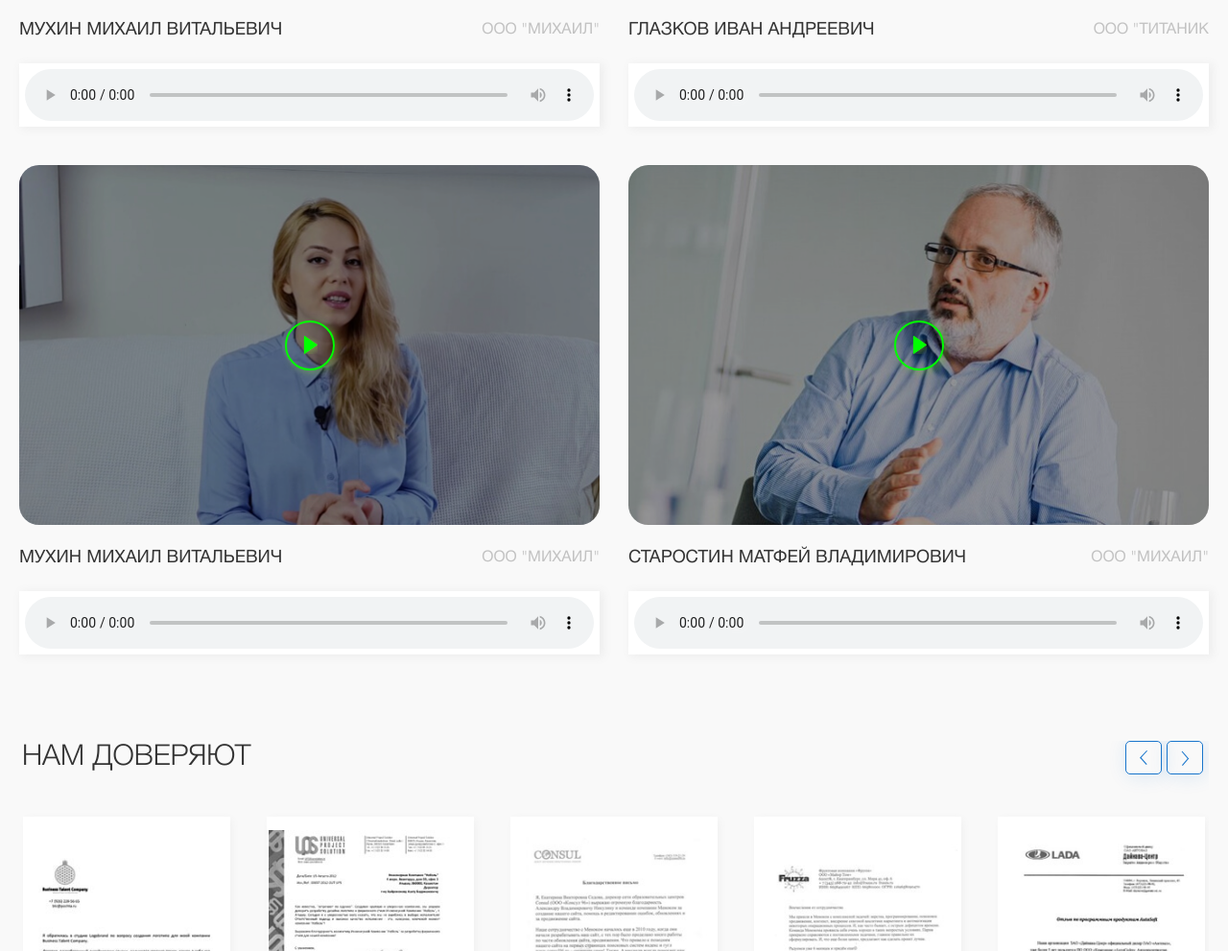
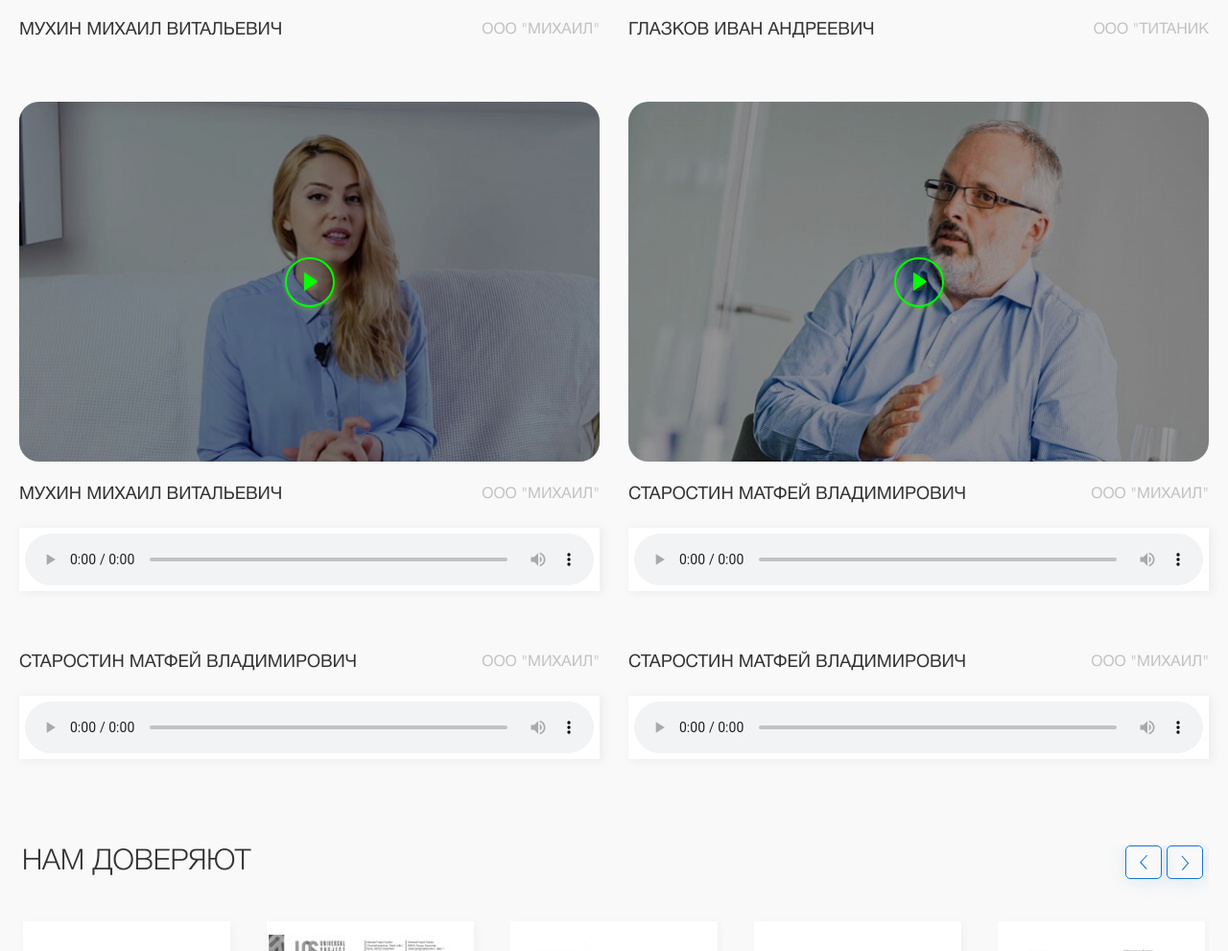
Before and after one commit to Cactusx09/ledek, a plain HTML site: page index.html in a window 1280 px wide. Shown: the part 6260-7251 px from the top of the page at 96% size. Drawn offline with nearby package versions, Linux system fonts and the light colour scheme; files whose address does not match are found by name.

Commit message:
edit reviews markup

```diff
--- a/index.html
+++ b/index.html
@@ -407,24 +407,12 @@
 							<a class="s_reviews__item_img" style="background-image: url('images/reviews/1.jpg')" href="https://youtu.be/y64ScHCagLU" data-tilt data-tilt-perspective="3000"><i><svg xmlns="http://www.w3.org/2000/svg" width="15" height="19"><path filter="url(#Filter_1)" d="M14.6 9L1.6 0.1C1.5 0 1.3 0 1.1 0 1 0.1 0.9 0.3 0.9 0.4L0.9 18.4C0.9 18.5 1 18.7 1.1 18.8 1.2 18.8 1.3 18.8 1.4 18.8 1.4 18.8 1.5 18.8 1.6 18.7L14.6 9.8C14.7 9.7 14.8 9.6 14.8 9.4 14.8 9.3 14.7 9.1 14.6 9Z" fill="rgb(0, 255, 0)"/></svg></i></a>
 						</div>
 						<h3><span>Мухин Михаил Витальевич</span><small>OOO "Михаил"</small></h3>
-						<div class="s_reviews__item_audio">
-							<audio controls controlsList="nodownload">
-								<source src="audio/1.ogg" type="audio/ogg">
-								Ваш браузер не поддерживает аудио
-							</audio>
-						</div>
 					</div>
 					<div class="s_reviews__item">
 						<div class="s_reviews__item_imgWrap">
 							<a class="s_reviews__item_img" data-tilt data-tilt-perspective="3000" style="background-image: url('images/reviews/2.jpg')" href="https://youtu.be/y64ScHCagLU"><i><svg xmlns="http://www.w3.org/2000/svg" width="15" height="19"><path filter="url(#Filter_1)" d="M14.6 9L1.6 0.1C1.5 0 1.3 0 1.1 0 1 0.1 0.9 0.3 0.9 0.4L0.9 18.4C0.9 18.5 1 18.7 1.1 18.8 1.2 18.8 1.3 18.8 1.4 18.8 1.4 18.8 1.5 18.8 1.6 18.7L14.6 9.8C14.7 9.7 14.8 9.6 14.8 9.4 14.8 9.3 14.7 9.1 14.6 9Z" fill="rgb(0, 255, 0)"/></svg></i></a>
 						</div>
 						<h3><span>Глазков Иван Андреевич</span><small>OOO "Титаник</small></h3>
-						<div class="s_reviews__item_audio">
-							<audio controls controlsList="nodownload">
-								<source src="audio/1.ogg" type="audio/ogg">
-								Ваш браузер не поддерживает аудио
-							</audio>
-						</div>
 					</div>
 					<div class="s_reviews__item">
 						<div class="s_reviews__item_imgWrap">
@@ -442,6 +430,24 @@
 						<div class="s_reviews__item_imgWrap">
 							<a class="s_reviews__item_img" data-tilt data-tilt-perspective="3000" style="background-image: url('images/reviews/4.jpg')" href="https://youtu.be/y64ScHCagLU"><i><svg xmlns="http://www.w3.org/2000/svg" width="15" height="19"><path filter="url(#Filter_1)" d="M14.6 9L1.6 0.1C1.5 0 1.3 0 1.1 0 1 0.1 0.9 0.3 0.9 0.4L0.9 18.4C0.9 18.5 1 18.7 1.1 18.8 1.2 18.8 1.3 18.8 1.4 18.8 1.4 18.8 1.5 18.8 1.6 18.7L14.6 9.8C14.7 9.7 14.8 9.6 14.8 9.4 14.8 9.3 14.7 9.1 14.6 9Z" fill="rgb(0, 255, 0)"/></svg></i></a>
 						</div>
+						<h3><span>Старостин Матфей Владимирович</span><small>OOO "Михаил"</small></h3>
+						<div class="s_reviews__item_audio">
+							<audio controls controlsList="nodownload">
+								<source src="audio/1.ogg" type="audio/ogg">
+								Ваш браузер не поддерживает аудио
+							</audio>
+						</div>
+					</div>
+					<div class="s_reviews__item">
+						<h3><span>Старостин Матфей Владимирович</span><small>OOO "Михаил"</small></h3>
+						<div class="s_reviews__item_audio">
+							<audio controls controlsList="nodownload">
+								<source src="audio/1.ogg" type="audio/ogg">
+								Ваш браузер не поддерживает аудио
+							</audio>
+						</div>
+					</div>
+					<div class="s_reviews__item">
 						<h3><span>Старостин Матфей Владимирович</span><small>OOO "Михаил"</small></h3>
 						<div class="s_reviews__item_audio">
 							<audio controls controlsList="nodownload">
```
